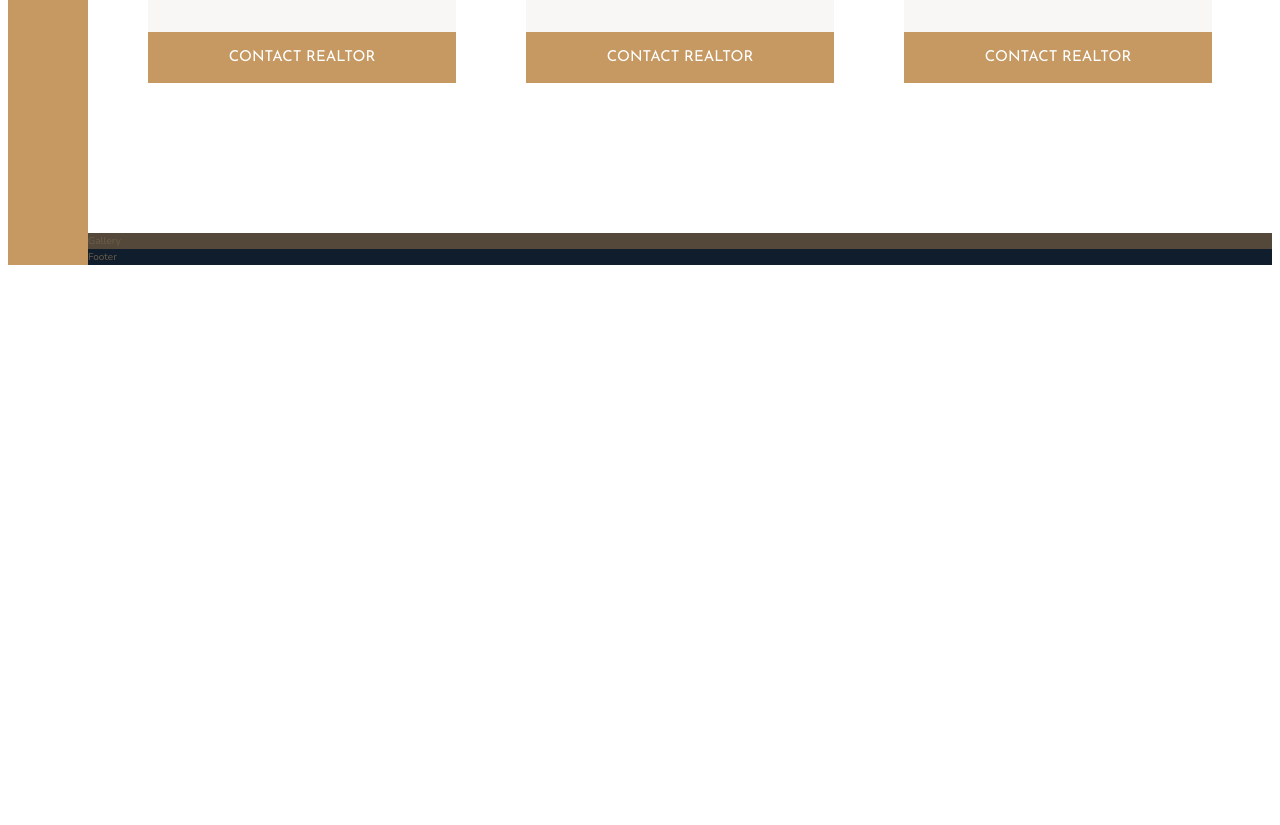
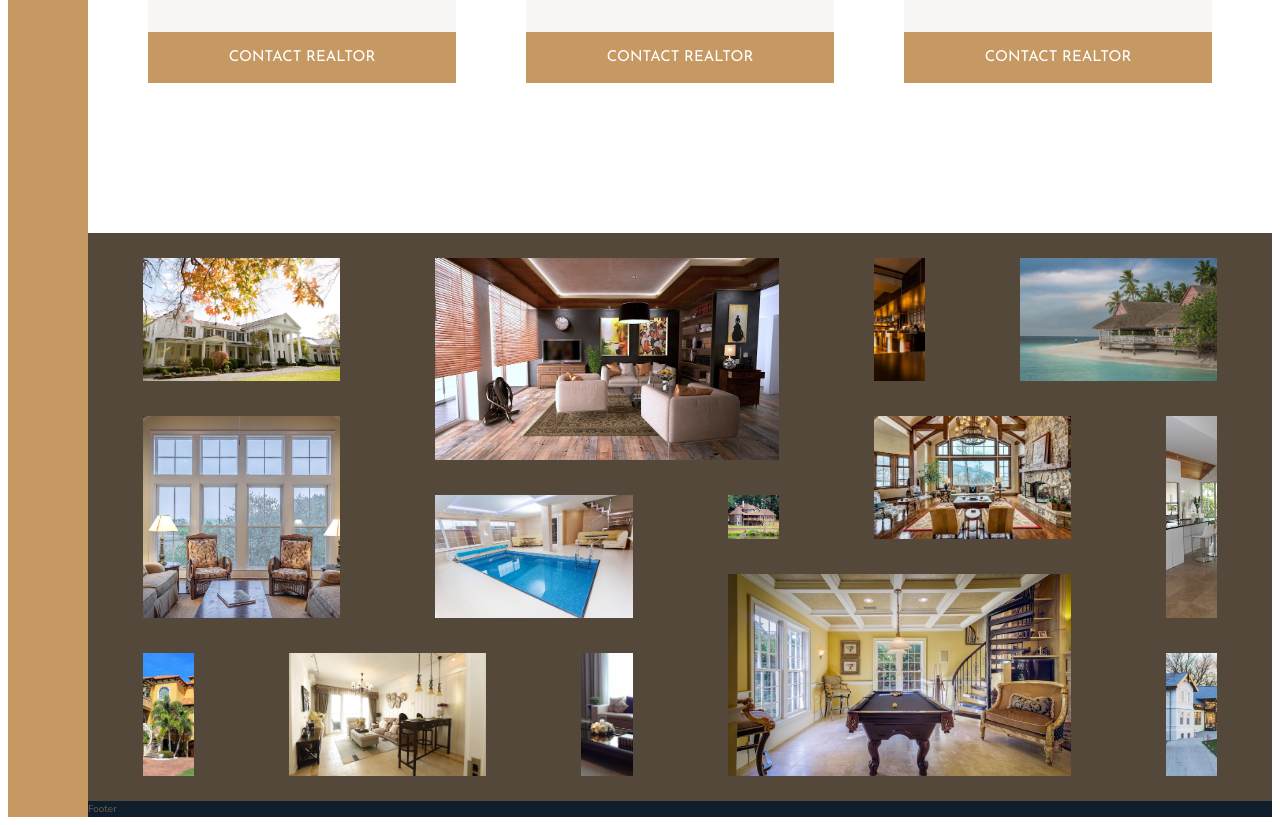
Before and after one commit to sturdevant-j/Nexter, a website: page index.html in a window 1280 px wide. Shown: the part 3053-3878 px from the top of the page. Before the commit the page ends 3326 px from the top, so only its background shows below. Drawn offline with nearby package versions, Linux system fonts and the light colour scheme.

Commit message:
added gallery section

```diff
--- a/index.html
+++ b/index.html
@@ -286,8 +286,27 @@
 
     </section>
     <section class="gallery">
-        Gallery
+
+
+       <figure class="gallery__item gallery__item--1"><img src="img/gal-1.jpeg" alt="Gallery image 1" class="gallery__img"></figure>
+       <figure class="gallery__item gallery__item--2"><img src="img/gal-2.jpeg" alt="Gallery image 2" class="gallery__img"></figure>
+       <figure class="gallery__item gallery__item--3"><img src="img/gal-3.jpeg" alt="Gallery image 3" class="gallery__img"></figure>
+       <figure class="gallery__item gallery__item--4"><img src="img/gal-4.jpeg" alt="Gallery image 4" class="gallery__img"></figure>
+       <figure class="gallery__item gallery__item--5"><img src="img/gal-5.jpeg" alt="Gallery image 5" class="gallery__img"></figure>
+       <figure class="gallery__item gallery__item--6"><img src="img/gal-6.jpeg" alt="Gallery image 6" class="gallery__img"></figure>
+       <figure class="gallery__item gallery__item--7"><img src="img/gal-7.jpeg" alt="Gallery image 7" class="gallery__img"></figure>
+       <figure class="gallery__item gallery__item--8"><img src="img/gal-8.jpeg" alt="Gallery image 8" class="gallery__img"></figure>
+       <figure class="gallery__item gallery__item--9"><img src="img/gal-9.jpeg" alt="Gallery image 9" class="gallery__img"></figure>
+       <figure class="gallery__item gallery__item--10"><img src="img/gal-10.jpeg" alt="Gallery image 10" class="gallery__img"></figure>
+       <figure class="gallery__item gallery__item--11"><img src="img/gal-11.jpeg" alt="Gallery image 11" class="gallery__img"></figure>
+       <figure class="gallery__item gallery__item--12"><img src="img/gal-12.jpeg" alt="Gallery image 12" class="gallery__img"></figure>
+       <figure class="gallery__item gallery__item--13"><img src="img/gal-13.jpeg" alt="Gallery image 13" class="gallery__img"></figure>
+       <figure class="gallery__item gallery__item--14"><img src="img/gal-14.jpeg" alt="Gallery image 14" class="gallery__img"></figure>
+
+
+
     </section>
+
     <footer class="footer">
         Footer
     </footer>
--- a/sass/_gallery.scss
+++ b/sass/_gallery.scss
@@ -1,4 +1,99 @@
 .gallery {
     background-color: $color-grey-dark-1;
     grid-column: full-start / full-end;
+
+    display: grid;
+    grid-template-columns: repeat(8, 1fr);
+    grid-template-rows: repeat(7, 5vw);
+    gap: 1.5rem;
+    padding: 1.5rem; // adds spaces on the outer sides of the img
+
+    &__item {
+
+        &--1 {
+            grid-row: 1 / span 2;
+            grid-column: 1 / span 2;
+        }
+
+        &--2 {
+            grid-row: 1 / span 3;
+            grid-column: 3 / span 3;
+        }
+
+        &--3 {
+            grid-row: 1 / span 2;
+            grid-column: 6 / 7;
+        }
+
+        &--4 {
+            grid-row: 1 / span 2;
+            grid-column: 7 / -1;
+        }
+
+        &--5 {
+            grid-row: 3 / span 3;
+            grid-column: 1 / span 2;
+        }
+
+        &--6 {
+            grid-row: 4 / span 2;
+            grid-column: 3 / span 2;
+        }
+
+        &--7 {
+            grid-row: 4 / 5;
+            grid-column: 5 / 6;
+        }
+
+        &--8 {
+            grid-row: 3 / span 2;
+            grid-column: 6 / span 2;
+        }
+
+        &--9 {
+            grid-row: 3 / span 3;
+            grid-column: 8 / -1;
+        }
+
+        &--10 {
+            grid-row: 6 / span 2;
+            grid-column: 1 / 2;
+        }
+
+        &--11 {
+            grid-row: 6 / span 2;
+            grid-column: 2 / span 2;
+        }
+
+        &--12 {
+            grid-row: 6 / span 2;
+            grid-column: 4 / 5;
+        }
+
+        &--13 {
+            grid-row: 5 / span 3;
+            grid-column: 5 / span 3;
+        }
+
+        &--13 {
+            grid-row: 5 / span 3;
+            grid-column: 5 / span 3;
+        }
+
+        &--14 {
+            grid-row: 6 / span 2;
+            grid-column: 8 / -1;
+        }
+
+    }
+
+
+    //figure selector in html makes the figure the grid item instead of the img--making it sizable to the grid cell
+    &__img {
+
+        width: 100%;
+        height: 100%;
+        object-fit: cover; //makes img the height of the parent element--> must have height and width set to work
+        display: block;
+    }
 }
```
Also changed, not shown: css/style.css.
